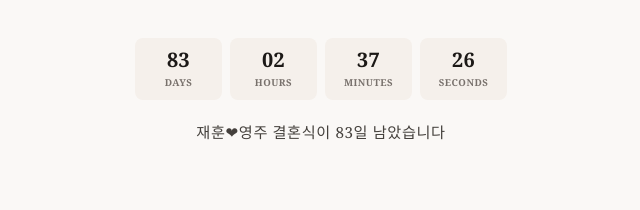
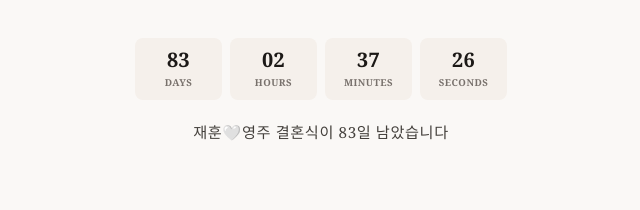
Before and after one commit to carrey2841/jaehun-wedding-invitation, a React (Vite) app: page / in a window 1280 px wide. Shown: the part 2100-2310 px from the top of the page, without its empty margins (319-959 px from the left). Built offline with nearby package versions, Linux system fonts and the light colour scheme; no server answers; a web font is replaced by a local one.

Commit message:
og title 변경 / 하트 변경

```diff
--- a/index.html
+++ b/index.html
@@ -6,10 +6,10 @@
     <!-- 첫 화면 커버 이미지 미리 로드 -->
     <link rel="preload" as="image" href="/cover.jpeg" />
     <meta name="viewport" content="width=device-width, initial-scale=1.0, maximum-scale=1.0, user-scalable=no" />
-    <title>재훈❤️영주 결혼합니다.</title>
+    <title>재훈🤍영주 결혼합니다.</title>
     <!-- 카카오톡/메신저 공유 시 미리보기 (커버 이미지) -->
     <meta property="og:type" content="website" />
-    <meta property="og:title" content="재훈❤️영주 결혼합니다." />
+    <meta property="og:title" content="재훈🤍영주 결혼합니다." />
     <meta property="og:description" content="함께해 주세요." />
     <meta property="og:image" content="__OG_IMAGE_URL__" />
     <meta name="twitter:card" content="summary_large_image" />
--- a/src/components/WeddingCountdown.tsx
+++ b/src/components/WeddingCountdown.tsx
@@ -28,19 +28,19 @@ function getMessage(
   const { days, hours, minutes, seconds } = remaining
   const hasRemaining = days > 0 || hours > 0 || minutes > 0 || seconds > 0
   if (hasRemaining) {
-    return `재훈❤영주 결혼식이 ${days}일 남았습니다`
+    return `재훈🤍영주 결혼식이 ${days}일 남았습니다`
   }
   const now = new Date()
   const todayStart = new Date(now.getFullYear(), now.getMonth(), now.getDate()).getTime()
   const weddingDayStart = new Date(target.getFullYear(), target.getMonth(), target.getDate()).getTime()
   if (todayStart === weddingDayStart) {
-    return '재훈❤영주 결혼식 날입니다.'
+    return '재훈🤍영주 결혼식 날입니다.'
   }
   if (todayStart > weddingDayStart) {
     const daysPassed = Math.floor((todayStart - weddingDayStart) / 86400000)
-    return `재훈❤영주 결혼식이 ${daysPassed}일 지났습니다.`
+    return `재훈🤍영주 결혼식이 ${daysPassed}일 지났습니다.`
   }
-  return `재훈❤영주 결혼식이 ${days}일 남았습니다`
+  return `재훈🤍영주 결혼식이 ${days}일 남았습니다`
 }
 
 interface WeddingCountdownProps {
```
